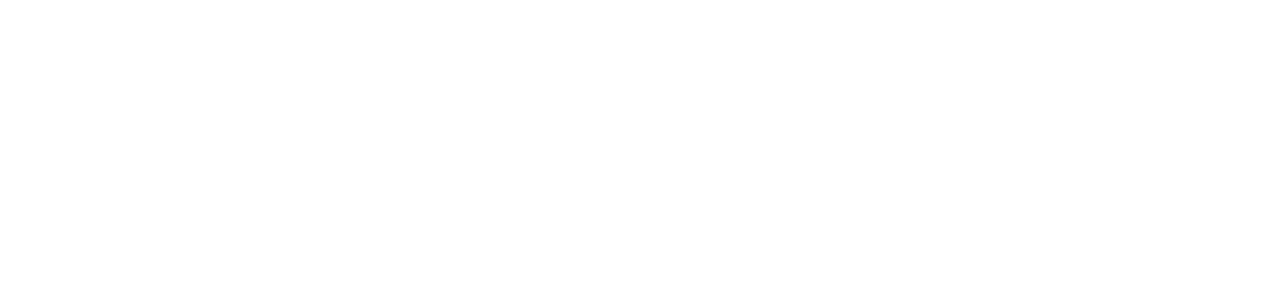
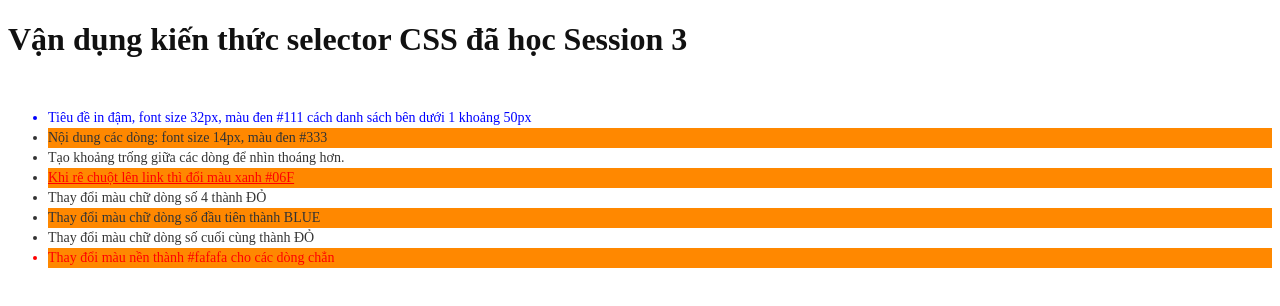
Before and after one commit to hxtrongg/homework, a plain HTML site: page Day-03/index.html in a window 1280 px wide. Drawn offline with Linux system fonts and the light colour scheme.

Commit message:
hoan thanh bai tap day-3

```diff
--- a/Day-03/index.html
+++ b/Day-03/index.html
@@ -3,9 +3,23 @@
 <head>
     <meta charset="UTF-8">
     <meta name="viewport" content="width=device-width, initial-scale=1.0">
+    <link rel="stylesheet" href="style.css">
     <title>Day-03</title>
 </head>
 <body>
+    <div class="header">
+        <h1>Vận dụng kiến thức selector CSS đã học Session 3</h1>
 
+            <ul>
+                <li>Tiêu đề in đậm, font size 32px, màu đen #111 cách danh sách bên dưới 1 khoảng 50px</li>
+                <li>Nội dung các dòng: font size 14px, màu đen #333</li>
+                <li>Tạo khoảng trống giữa các dòng để nhìn thoáng hơn.</li>
+                <li><a href="">Khi rê chuột lên link thì đổi màu xanh #06F</a></li>
+                <li>Thay đổi màu chữ dòng số 4 thành ĐỎ</li>
+                <li>Thay đổi màu chữ dòng số đầu tiên thành BLUE</li>
+                <li>Thay đổi màu chữ dòng số cuối cùng thành ĐỎ</li>
+                <li>Thay đổi màu nền thành #fafafa cho các dòng chẳn</li>
+            </ul>
+    </div>
 </body>
 </html>
--- /dev/null
+++ b/Day-03/style.css
@@ -0,0 +1,30 @@
+
+.header>h1 {
+    margin-bottom: 50px;
+    font-size: 32px;
+    color: #111;
+}
+
+ ul>li{
+    color: #333;
+    font-size: 14px;
+    line-height: 20px;
+}
+
+a:hover {
+    color:#06f;
+}
+
+a {
+    color: red;
+}
+
+li:first-child {
+    color: blue;
+}
+li:last-child {
+    color: red;
+}
+li:nth-child(2n+2) {
+    background-color: #f80;
+}
```
